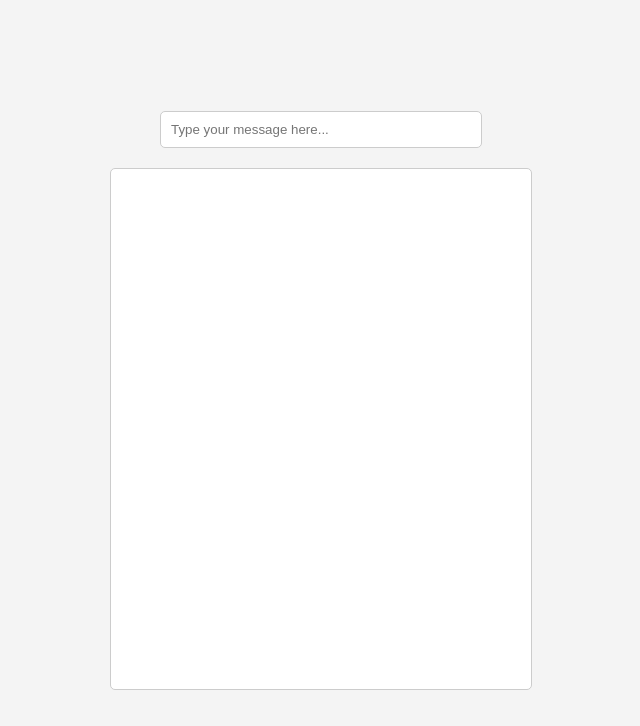
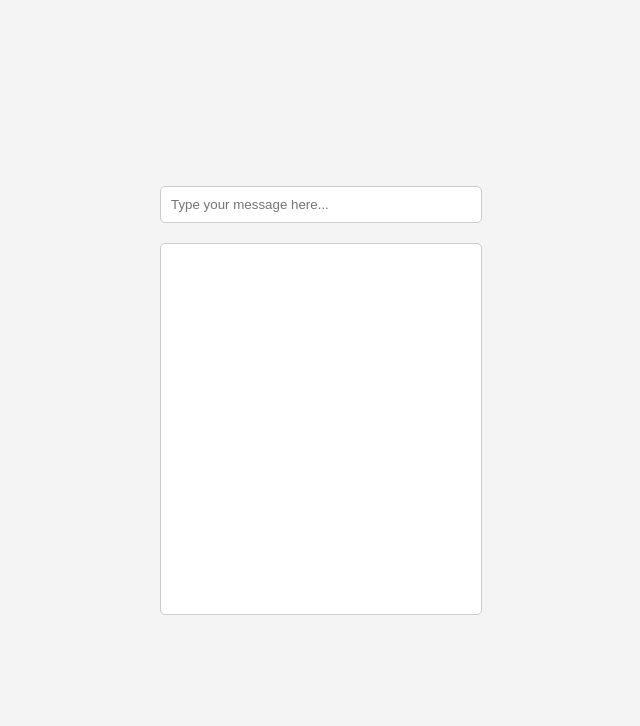
Before and after one commit to Blingoose/chatgpt-test, a website: page public/index.html in a window 1280 px wide. Shown: the whole page, without its empty margins (319-959 px from the left). Drawn offline with Linux system fonts and the light colour scheme.

Commit message:
minor change

```diff
--- a/public/styles.css
+++ b/public/styles.css
@@ -22,8 +22,8 @@ body {
 }
 
 #output {
-    width: 400px;
-    height: 500px;
+    width: 300px;
+    height: 350px;
     padding: 10px;
     border: 1px solid #ccc;
     border-radius: 5px;
```
